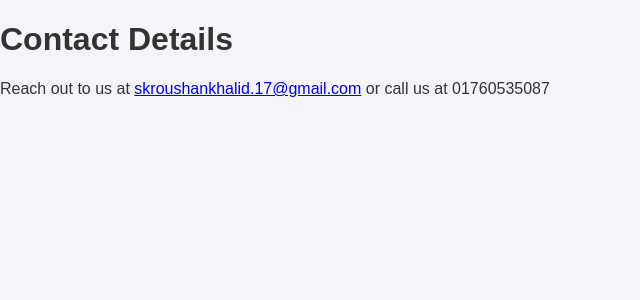
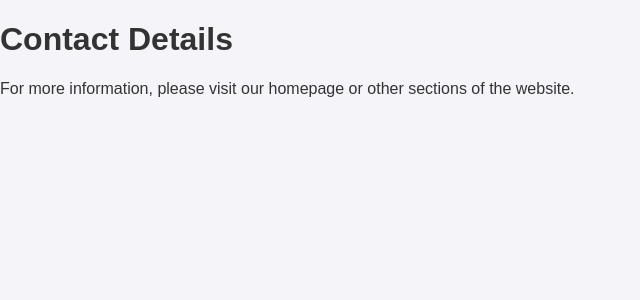
Before and after one commit to RoushanKhalid/DIU_SWE_Career_Hub, a Flask app: page /contact in a window 1280 px wide. Shown: the top 300 px of the page, without its empty margins (0-640 px from the left). Run offline with Flask 3, Linux system fonts and the light colour scheme.

Commit message:
contact details updated

```diff
--- a/templates/contact.html
+++ b/templates/contact.html
@@ -8,8 +8,7 @@
 
 <body>
     <h1>Contact Details</h1>
-    <p>Reach out to us at <a href="mailto:skroushankhalid.com">skroushankhalid.17@gmail.com</a> or call us at
-        01760535087</p>
+    <p>For more information, please visit our homepage or other sections of the website.</p>
 </body>
 
 </html>
--- a/templates/index.html
+++ b/templates/index.html
@@ -27,11 +27,6 @@
         </div>
 
         <div class="card">
-            <h2><a href="/contact">Contact Details</a></h2>
-            <p>Reach out to us at skroushankhalid.17@gmail.com</p>
-        </div>
-
-        <div class="card">
             <h2><a href="/admin">Admin Panel</a></h2>
             <p>Manage users, posts, and other administrative tasks.</p>
         </div>
```
